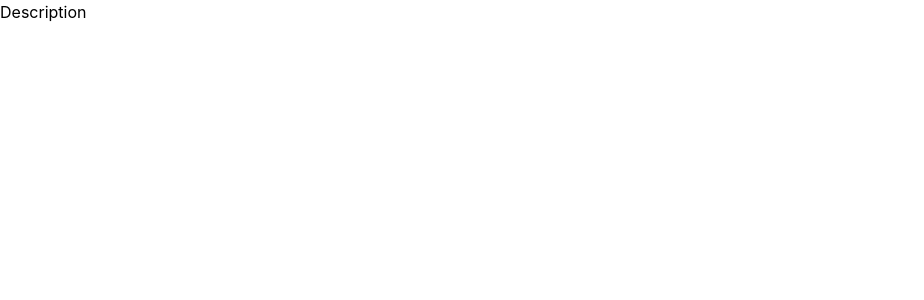
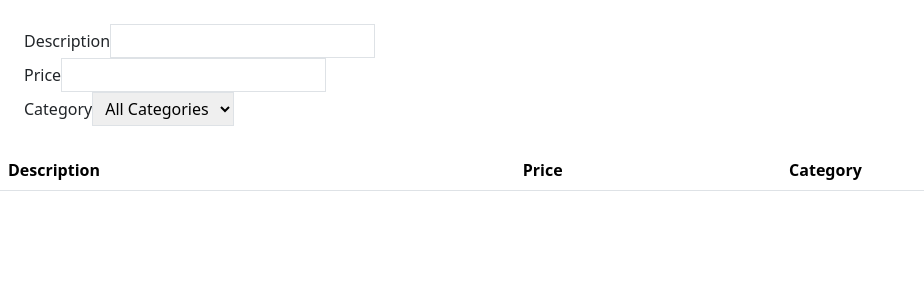
Before and after one commit to Abolfazl-Edalati/learning-react-again, a React (Vite) app: page / in a window 1280 px wide. Shown: the top 300 px of the page, without its empty margins (0-924 px from the left). Built offline with nearby package versions, Linux system fonts and the light colour scheme.

Commit message:
install bootstrap

```diff
--- a/src/components/Expenses/ExpenseForm.tsx
+++ b/src/components/Expenses/ExpenseForm.tsx
@@ -1,12 +1,56 @@
 const ExpenseForm = () => {
   return (
     <div>
-      <form>
-        <label htmlFor="desc" className="">
-          Description
-        </label>
-        <input id="desc" type="text" className="" />
+      <form className="p-4 space-y-2">
+        <div className="flex flex-col gap-1">
+          <label htmlFor="desc" className="">
+            Description
+          </label>
+          <input
+            id="desc"
+            type="text"
+            className="border rounded-xl max-w-60 px-3 py-1 border-zinc-500"
+          />
+        </div>
+        <div className="flex flex-col gap-1">
+          <label htmlFor="price" className="">
+            Price
+          </label>
+          <input
+            id="price"
+            type="text"
+            className="border rounded-xl max-w-60 px-3 py-1 border-zinc-500"
+          />
+        </div>
+        <div className="flex flex-col gap-1">
+          <label htmlFor="category">Category</label>
+          <select
+            name="category"
+            id="category"
+            className="border rounded-xl max-w-60 px-2 py-1 border-zinc-500"
+          >
+            <option value="all" selected>
+              All Categories
+            </option>
+            <option value="groceries">Groceries</option>
+            <option value="utilities">Utilities</option>
+          </select>
+        </div>
       </form>
+
+      <table className="table">
+        <thead>
+          <tr>
+            <th scope="col">Description</th>
+            <th>Price</th>
+            <th>Category</th>
+            <th></th>
+          </tr>
+        </thead>
+        <tbody>
+          <tr></tr>
+        </tbody>
+      </table>
     </div>
   );
 };
--- a/src/main.tsx
+++ b/src/main.tsx
@@ -1,7 +1,8 @@
 import { StrictMode } from "react";
 import { createRoot } from "react-dom/client";
 import App from "./App.tsx";
-import "./index.css";
+import "bootstrap/dist/css/bootstrap.css";
+// import "./index.css";
 
 createRoot(document.getElementById("root")!).render(
   <StrictMode>
```
